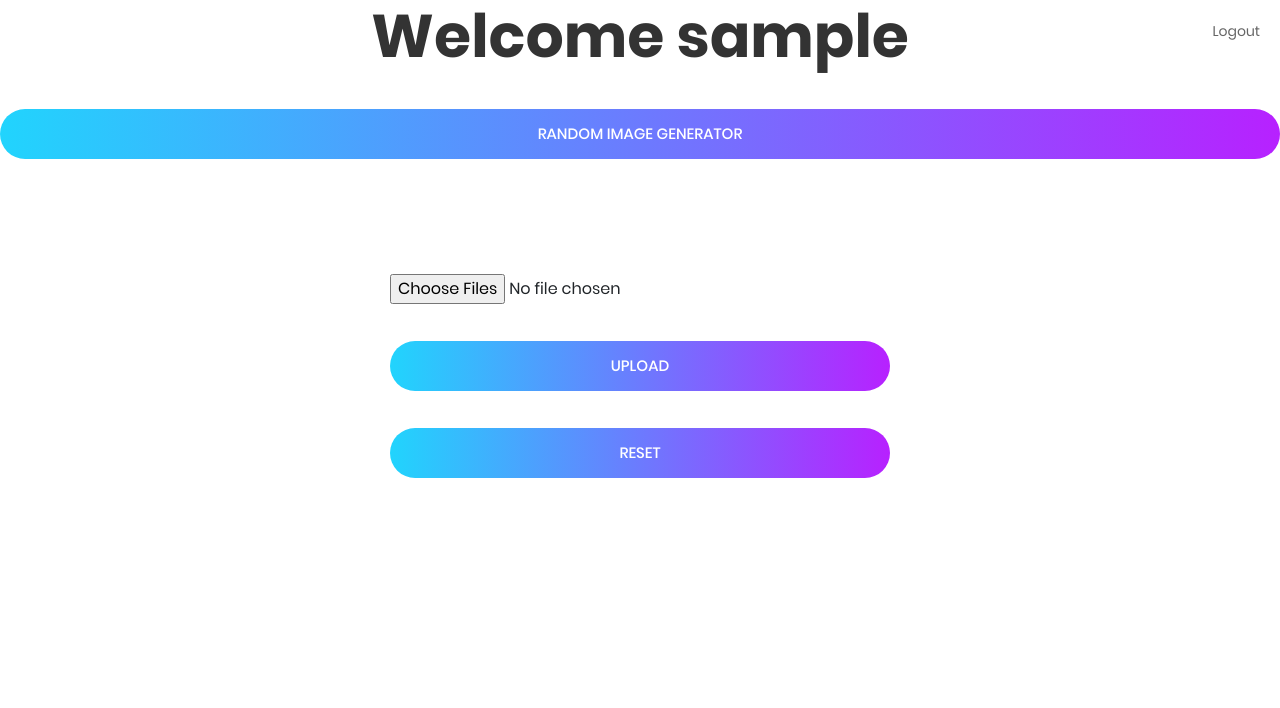
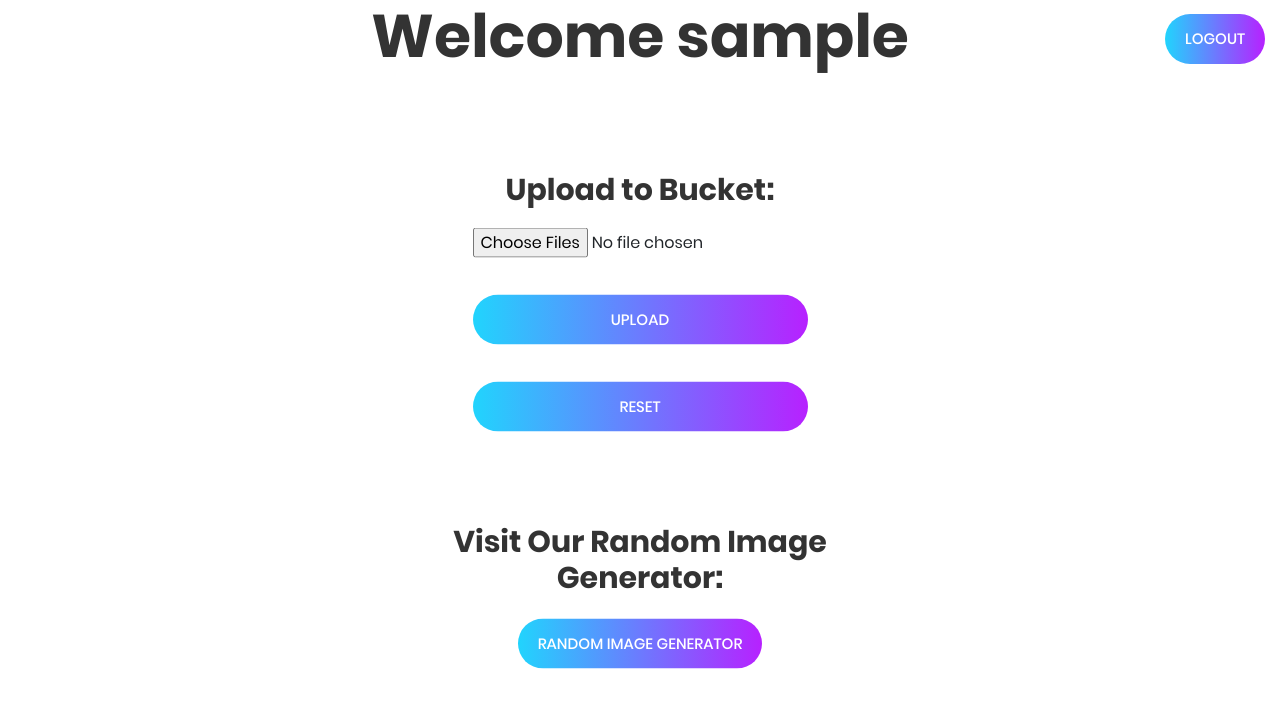
Before and after one commit to PedroMSilvestre/Trabalho_CN, a Flask app: page /home in a window 1280 px wide. Shown: the top 708 px of the page. Run offline with Flask 3, Linux system fonts and the light colour scheme; the visitor is signed in with stand-in values (Sample User, id 1); some libraries are stand-ins or nearby versions.

Commit message:
Alterações ficheiro home e application

```diff
--- a/application.py
+++ b/application.py
@@ -220,29 +220,6 @@
         strFeedback+="\n"
     #for
 
-    # FileStoraObject.save often fails with relative local paths - so use absolute paths
-    strAbsoluteDestinationPath = os.path.join(
-        app.root_path,
-        app.config['UPLOAD_FOLDER']
-    )
-    dictLocalSaveResults = \
-        AmAwsS3Helper.saveFlaskUploadedPluralFilesToFileSystemPath(
-            pHtmlFileElementName=HTML_FILE_ELEMENT_NAME,
-            pStrAbsoluteDestinationPath=strAbsoluteDestinationPath  # absolute path, no problem
-        )
-
-    for strSecureFilename in dictLocalSaveResults.keys():
-        bSaveResult = dictLocalSaveResults[strSecureFilename]
-
-        if (bSaveResult):
-            strFeedback += "SUCCESS: File {} saved locally.".format(strSecureFilename)
-        else:
-            strFeedback += "FAILURE: File {} NOT saved locally.".format(strSecureFilename)
-        # else
-
-        strFeedback += "\n"
-    # for
-
     return render_template('home.html', username=session["username"], strFeedback=strFeedback)
 #def saveFilesToBucketAndFileSystem
 
--- a/templates/home.html
+++ b/templates/home.html
@@ -40,9 +40,18 @@
         text-align: center;
     }
 
+	.div_logout{
+		position: absolute;
+		top: 1px;
+		right:15px;
+		width: 100px;
+		height: 20px;
+	}
+
 	.form_home{
 		display: flex;
 		flex-direction: column;
+		align-items: center;
 		position: absolute;
   		top: 50%;
   		left: 50%;
@@ -50,12 +59,42 @@
   		transform: translate(-50%, -50%);
 	}
 
+	.h1_upload_bucket{
+		margin-top: 40px;
+		margin-bottom: 20px;
+		font-family: Poppins-Bold;
+        font-size: 30px;
+        color: #333333;
+        line-height: 1.2;
+        text-align: center;
+	}
+
+	.h1_random_img_gen{
+		margin-top: 20px;
+		margin-bottom: 10px;
+		font-family: Poppins-Bold;
+        font-size: 30px;
+        color: #333333;
+        line-height: 1.2;
+        text-align: center;
+	}
+
 </style>
 
 <body>
     <h1 class="title_home">Welcome {{username}}</h1>
-    <a style="position: absolute; top: 20px; right:20px;" href="/logout">Logout</a>
+    <!--<a style="position: absolute; top: 20px; right:20px;" href="/logout">Logout</a>-->
 
+	<div class="div_logout">
+		<div class="container-login100-form-btn">
+			<div class="wrap-login100-form-btn">
+				<div class="login100-form-bgbtn"></div>
+					<a class="login100-form-btn" href="/logout">Logout</a>
+			</div>
+		 </div>
+	</div>
+
+	<!--
 	<form action="/upload" method="POST" enctype="multipart/form-data">
 	 <div class="form_home">
 		 <div>
@@ -103,6 +142,57 @@
 					</button>
 			</div>
 		 </div>
+	-->
+
+	<div class="form_home">
+		<h1 class="h1_upload_bucket">Upload to Bucket:</h1>
+		<form action="/upload" method="POST" enctype="multipart/form-data">
+			<div>
+				<input
+				multiple
+				type="file"
+				name="nameFiles"
+				>
+			</div>
+			<br>
+			<div class="container-login100-form-btn">
+				<div class="wrap-login100-form-btn">
+					<div class="login100-form-bgbtn"></div>
+						<button class="login100-form-btn">
+							Upload
+						</button>
+				</div>
+			</div>
+			<br>
+			<div class="container-login100-form-btn">
+				<div class="wrap-login100-form-btn">
+					<div class="login100-form-bgbtn"></div>
+						<button class="login100-form-btn" type="reset">
+							Reset
+						</button>
+				</div>
+			</div>
+			<br>
+		</form>
+		<br>
+		<div>
+			{% if strFeedback %}
+			<span style="display: block; text-align: center;">
+				{{ strFeedback }}
+			</span>
+			{% endif %}
+		</div>
+		<br>
+		<h1 class="h1_random_img_gen">Visit Our Random Image Generator:</h1>
+		<div class="container-login100-form-btn">
+			<div class="wrap-login100-form-btn">
+				<div class="login100-form-bgbtn"></div>
+					<button class="login100-form-btn" onclick="location.href='imgen'">
+						Random Image Generator
+					</button>
+			</div>
+		</div>
+	</div>
 
 
 <!--===============================================================================================-->
```
